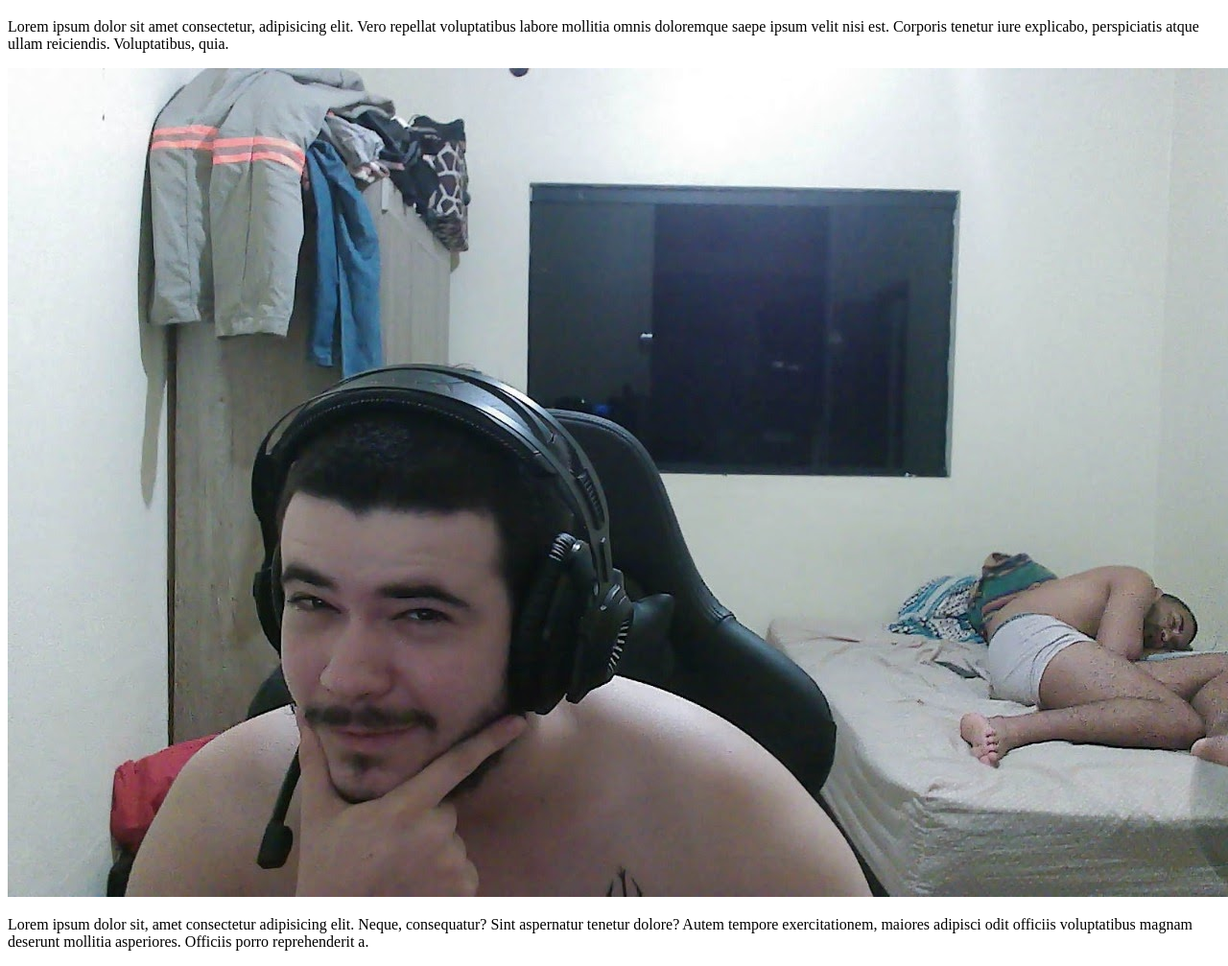
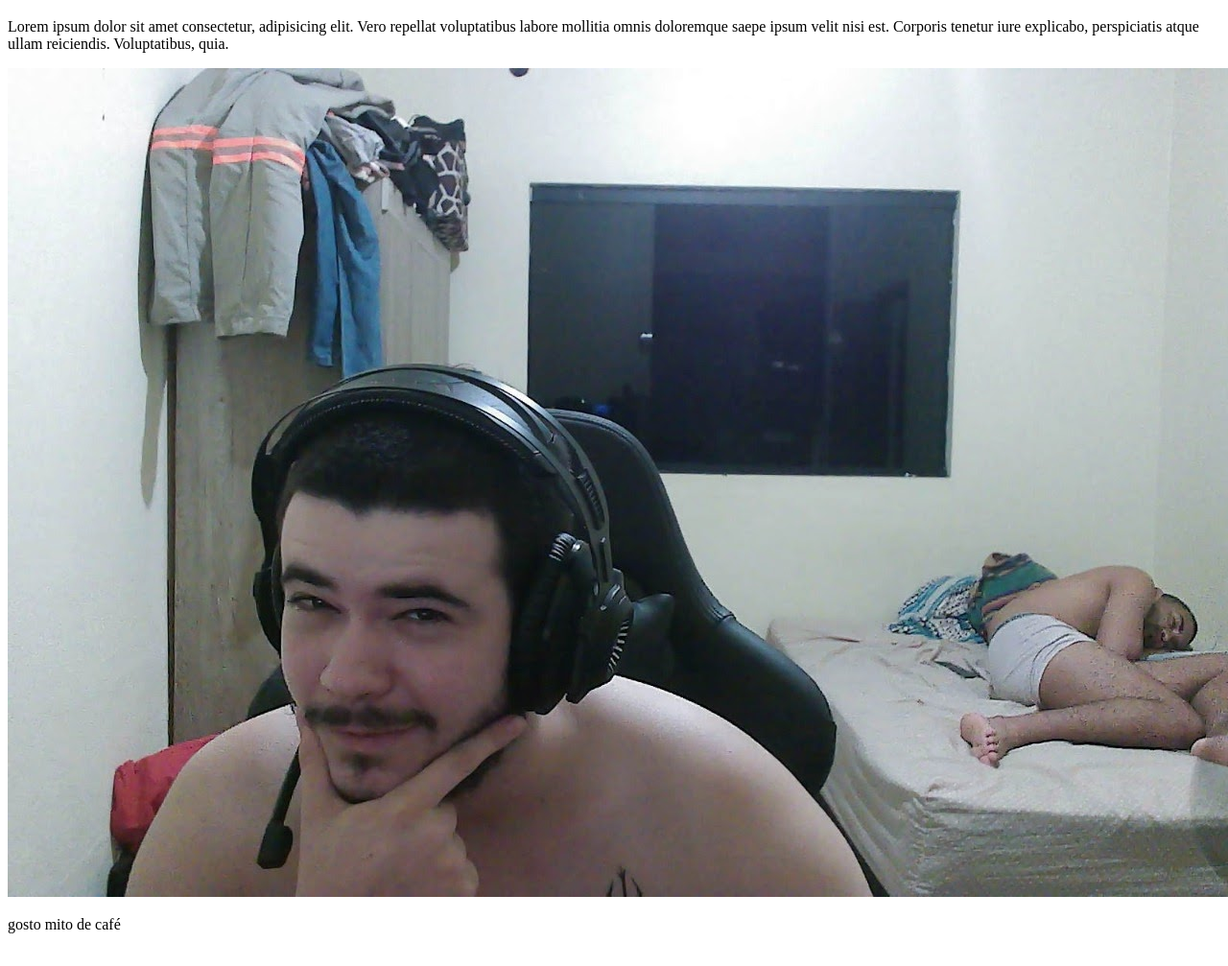
Before and after one commit to TravelerSW/Desafio-Hackerrank, a plain HTML site: page site-exemplo/index.html in a window 1280 px wide. Shown: the part 61-1068 px from the top of the page at 96% size. Drawn offline with Linux system fonts and the light colour scheme.

Commit message:
Update index.html

```diff
--- a/site-exemplo/index.html
+++ b/site-exemplo/index.html
@@ -10,7 +10,7 @@
     <h1>Hello, world</h1>
     <p>Lorem ipsum dolor sit amet consectetur, adipisicing elit. Vero repellat voluptatibus labore mollitia omnis doloremque saepe ipsum velit nisi est. Corporis tenetur iure explicabo, perspiciatis atque ullam reiciendis. Voluptatibus, quia.</p>
     <img src="IMG-20211102-WA0001.jpg" alt="Patryck">
-    <p>Lorem ipsum dolor sit, amet consectetur adipisicing elit. Neque, consequatur? Sint aspernatur tenetur dolore? Autem tempore exercitationem, maiores adipisci odit officiis voluptatibus magnam deserunt mollitia asperiores. Officiis porro reprehenderit a.</p>
+    <p>gosto mito de café</p>
 
 </body>
 </html>
```
